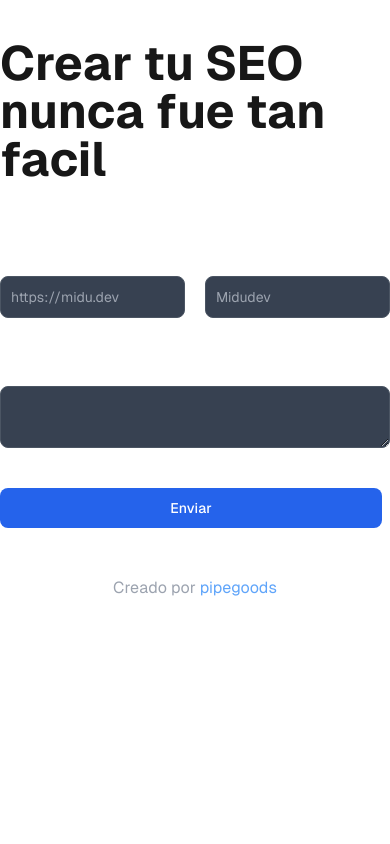
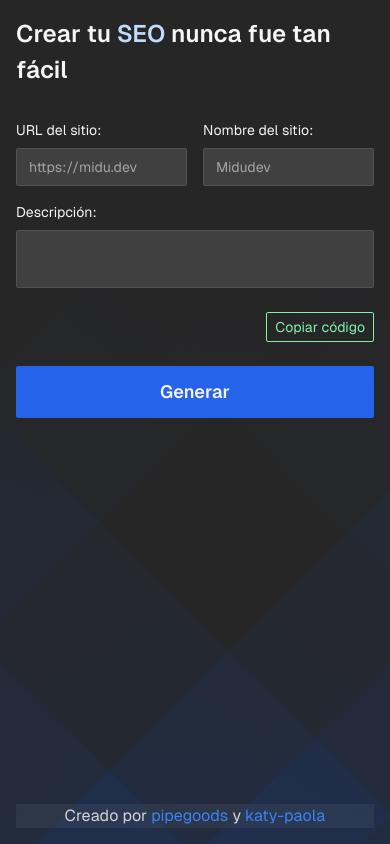
Before and after one commit to pipegoods/seo-ai-vercel, a Next.js app: page / in a window 390 px wide. Built offline with nearby package versions, Linux system fonts and the light colour scheme.

Commit message:
Improve the frontend design: improve aesthetics and add responsive

```diff
--- a/src/app/button-submit.tsx
+++ b/src/app/button-submit.tsx
@@ -6,7 +6,7 @@ export function ButtonSubmit() {
   return (
     <>
       <Button type="submit" disabled={pending}>
-        {pending ? 'Enviando...' : 'Enviar'}
+        {pending ? 'Generando...' : 'Generar'}
       </Button>
     </>
   );
--- a/src/app/form-seo.tsx
+++ b/src/app/form-seo.tsx
@@ -1,40 +1,52 @@
-'use client';
+"use client";
 
-import { Input } from '@/components/input';
-import { Textarea } from '@/components/textarea';
-import { createSeoAction } from './actions/create-seo-action';
-import { useFormState } from 'react-dom';
-import { ButtonSubmit } from './button-submit';
-import SyntaxHighlighter from 'react-syntax-highlighter';
-import { dracula } from 'react-syntax-highlighter/dist/esm/styles/hljs';
-import { Button } from '@/components/button';
+import { Input } from "@/components/input";
+import { Textarea } from "@/components/textarea";
+import { createSeoAction } from "./actions/create-seo-action";
+import { useFormState } from "react-dom";
+import { ButtonSubmit } from "./button-submit";
+import SyntaxHighlighter from "react-syntax-highlighter";
+import { dracula } from "react-syntax-highlighter/dist/esm/styles/hljs";
+import { Button } from "@/components/button";
+import { useState } from "react";
+import { set } from "valibot";
 
 const initialState = {
-  issues: '',
+  issues: "",
   object: {
     seo: {
-      title: '',
-      description: '',
+      title: "",
+      description: "",
       keywords: [],
-      url: '',
+      url: "",
     },
   },
 };
 
 export function FormSeo() {
-  const [state, formAction] = useFormState(
-    createSeoAction,
-    initialState
-  );
+  const [state, formAction] = useFormState(createSeoAction, initialState);
+  const [textButtonCopy, setTextButtonCopy] = useState("Copiar código");
+  const [bgButtonCopy, setBgButtonCopy] = useState("bg-transparent");
+  const [strokeButtonCopy, setStrokeButtonCopy] = useState("border-green-300");
+  const [colorButtonCopy, setColorButtonCopy] = useState("text-green-300");
 
   const handleCopy = (codeText: string) => {
     navigator.clipboard
       .writeText(codeText)
       .then(() => {
-        alert('Texto copiado al portapapeles');
+        setTextButtonCopy("¡Copiado! ✓");
+        setBgButtonCopy("bg-green-700");
+        setStrokeButtonCopy("border-green-700");
+        setColorButtonCopy("text-neutral-100");
+        setTimeout(() => {
+          setTextButtonCopy("Copiar código");
+          setBgButtonCopy("bg-transparent");
+          setStrokeButtonCopy("border-green-300");
+          setColorButtonCopy("text-green-300");
+        }, 1500);
       })
       .catch((err) => {
-        console.error('Error al copiar al portapapeles: ', err);
+        console.error("Error al copiar al portapapeles: ", err);
       });
   };
 
@@ -43,26 +55,19 @@ export function FormSeo() {
       <meta charset="UTF-8">
       <meta name="viewport" content="width=device-width, initial-scale=1.0">
       <title>${state.object.seo.title}</title>
-      <meta name="description" content="${
-        state.object.seo.description
-      }" />
-      <meta name="keywords" content="${state.object.seo.keywords.join(
-        ', '
-      )}" />
+      <meta name="description" content="${state.object.seo.description}" />
+      <meta name="keywords" content="${state.object.seo.keywords.join(", ")}" />
       <link rel="canonical" href="${state.object.seo.url}" />
     </head>
   `;
 
   return (
-    <>
-      <form
-        action={formAction}
-        className="flex flex-col gap-10 mt-16"
-      >
-        <div className="grid grid-cols-2 gap-5">
+    <div>
+      <form action={formAction} className="flex flex-col gap-6 h-full">
+        <fieldset className="grid grid-cols-2 gap-4">
           <Input
             name="website"
-            label="Url del sitio"
+            label="URL del sitio:"
             type="url"
             required
             placeholder="https://midu.dev"
@@ -70,36 +75,39 @@ export function FormSeo() {
 
           <Input
             name="name"
-            label="Nombre del sitio"
+            label="Nombre del sitio:"
+            type="text"
             required
             placeholder="Midudev"
           />
-        </div>
 
-        <Textarea name="description" label="Descripción" required />
+          <Textarea name="description" label="Descripción:" required />
+        </fieldset>
 
         {state.issues && (
-          <ul
-            aria-live="polite"
-            className="text-red-500 list-inside list-disc"
-          >
-            {state?.issues.split('\n').map((issue, index) => (
+          <ul aria-live="polite" className="text-red-500 list-inside list-disc">
+            {state?.issues.split("\n").map((issue, index) => (
               <li key={index}>{issue}</li>
             ))}
           </ul>
         )}
-
+        <Button
+          onClick={() => handleCopy(codeString)}
+          className={`${bgButtonCopy} transition-all hover:bg-green-700 hover:text-green-100 hover:border-green-700 border w-auto self-end ${colorButtonCopy} ${strokeButtonCopy} rounded-sm text-sm px-2 py-1`}
+        >
+          {textButtonCopy}
+        </Button>
         <ButtonSubmit />
       </form>
 
       {state.object.seo.title && (
-        <>
+        <div className="relative">
           <SyntaxHighlighter
             language="html"
             customStyle={{
-              fontSize: '1.2rem',
-              padding: '1rem',
-              borderRadius: '0.5rem',
+              fontSize: "1.2rem",
+              padding: "1rem",
+              borderRadius: "0.5rem",
             }}
             style={dracula}
             wrapLines
@@ -108,12 +116,12 @@ export function FormSeo() {
           </SyntaxHighlighter>
           <Button
             onClick={() => handleCopy(codeString)}
-            className="mt-4 p-2 bg-blue-500 text-white rounded"
+            className={`absolute top-0 right-0 ${bgButtonCopy} transition-all hover:bg-green-700 hover:text-green-100 hover:border-green-700 border w-auto self-end ${colorButtonCopy} ${strokeButtonCopy} rounded-sm text-sm px-2 py-1`}
           >
-            Copiar código
+            {textButtonCopy}
           </Button>
-        </>
+        </div>
       )}
-    </>
+    </div>
   );
 }
--- a/src/app/globals.css
+++ b/src/app/globals.css
@@ -5,6 +5,7 @@
 :root {
   --background: #ffffff;
   --foreground: #171717;
+  --background-image: url('/bg.svg');
 }
 
 @media (prefers-color-scheme: dark) {
--- a/src/app/layout.tsx
+++ b/src/app/layout.tsx
@@ -24,7 +24,7 @@ export default function RootLayout({
   return (
     <html lang="en">
       <body
-        className={`${geistSans.variable} ${geistMono.variable} font-sans`}
+        className={`${geistSans.variable} ${geistMono.variable} font-sans flex flex-col min-h-screen bg-body bg-no-repeat bg-cover bg-center sm:items-center md:p-8`}
       >
         {children}
       </body>
--- a/src/app/page.tsx
+++ b/src/app/page.tsx
@@ -2,22 +2,30 @@ import { FormSeo } from './form-seo';
 
 export default function Home() {
   return (
-    <div className="font-sans grid container mx-auto mt-10">
-      <h1 className="font-bold text-5xl">
-        Crear tu SEO nunca fue tan facil
+    <div className="font-sans grid grid-rows-layout p-4 gap-8 flex-1 content-between text-neutral-100 max-w-[600px]">
+      <h1 className="font-semibold text-2xl md:text-4xl leading-normal">
+        Crear tu <a href="https://developer.mozilla.org/es/docs/Glossary/SEO" target='_blank'><abbr title="Search Engine Optimization" className='no-underline text-blue-200'>SEO</abbr></a> nunca fue tan fácil
       </h1>
 
       <FormSeo />
 
-      <footer>
-        <p className="text-center text-gray-400 mt-10">
+      <footer className='bg-neutral-50/5'>
+        <p className="text-center text-neutral-300">
           Creado por{' '}
           <a
             href="https://andresvizcaino.com"
             target="_blank"
-            className="text-blue-400"
+            className="text-blue-500"
           >
             pipegoods
+          </a>
+          {" "}y{" "}
+          <a
+            href="https://linkedin.com/in/katy-barboza-baena"
+            target="_blank"
+            className="text-blue-500"
+          >
+            katy-paola
           </a>
         </p>
       </footer>
--- a/src/components/button.tsx
+++ b/src/components/button.tsx
@@ -5,7 +5,7 @@ export function Button(
 ) {
   return (
     <button
-      className="text-white focus:ring-4 font-medium rounded-lg text-sm px-5 py-2.5 me-2 mb-2 bg-blue-600 hover:bg-blue-700 focus:outline-none focus:ring-blue-800 disabled:opacity-50"
+      className="text-inherit focus:ring-4 font-semibold rounded-sm text-lg px-4 py-3 bg-blue-600 hover:bg-blue-700 focus:outline-none focus:ring-blue-800 disabled:opacity-50 transition-all"
       {...props}
     >
       {props.children}
--- a/src/components/input.tsx
+++ b/src/components/input.tsx
@@ -8,18 +8,18 @@ export function Input({ label, ...props }: InputProps) {
   const id = useId();
 
   return (
-    <div>
+    <>
       <label
         htmlFor={id}
-        className="block mb-2 text-sm font-medium text-white"
+        className="flex flex-col gap-2 text-sm font-normal md:text-base"
       >
         {label}
-      </label>
       <input
         id={id}
-        className=" border text-sm rounded-lg  block w-full p-2.5 bg-gray-700 border-gray-600 placeholder-gray-400 text-white focus:ring-blue-500 focus:border-blue-500"
+        className="border outline-none text-sm rounded-sm w-full px-3 py-2 bg-neutral-700 border-neutral-600 placeholder-neutral-400 text-inherit focus:ring-blue-500 focus:border-blue-500 md:text-base"
         {...props}
       />
-    </div>
+      </label>
+    </>
   );
 }
--- a/src/components/textarea.tsx
+++ b/src/components/textarea.tsx
@@ -8,18 +8,18 @@ interface TextareaProps
 export function Textarea({ label, ...props }: TextareaProps) {
   const id = useId();
   return (
-    <div>
+    <div className='col-span-full'>
       <label
         htmlFor={id}
-        className="block mb-2 text-sm font-medium text-white"
+        className="text-sm flex flex-col gap-2 font-normal md:text-base"
       >
         {label}
-      </label>
       <textarea
         id={id}
-        className="border text-sm rounded-lg block w-full p-2.5 bg-gray-700 border-gray-600 placeholder-gray-400 text-white focus:ring-blue-500 focus:border-blue-500"
+        className="outline-none resize-none border text-sm rounded-sm w-full px-3 py-2 bg-neutral-700 border-neutral-600 placeholder-neutral-400 text-inherit focus:ring-blue-500 focus:border-blue-500 md:text-base"
         {...props}
       />
+      </label>
     </div>
   );
 }
--- a/tailwind.config.ts
+++ b/tailwind.config.ts
@@ -16,6 +16,15 @@ const config: Config = {
         sans: ["var(--font-geist-sans)"],
         mono: ["var(--font-geist-mono)"],
       },
+      gridTemplateRows: {
+        layout: "auto 1fr auto",
+      },
+      backgroundImage: {
+        body: "var(--background-image)",
+      },
+      screens: {
+        sm: "600px",
+      },
     },
   },
   plugins: [],
```
Also changed, not shown: public/bg.svg (added).
